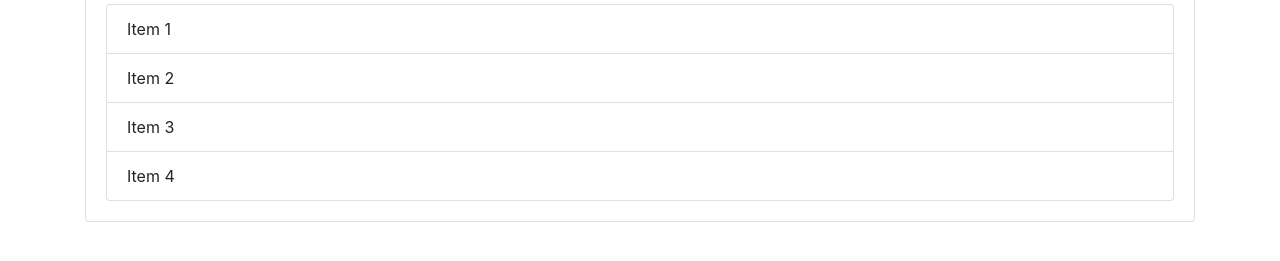
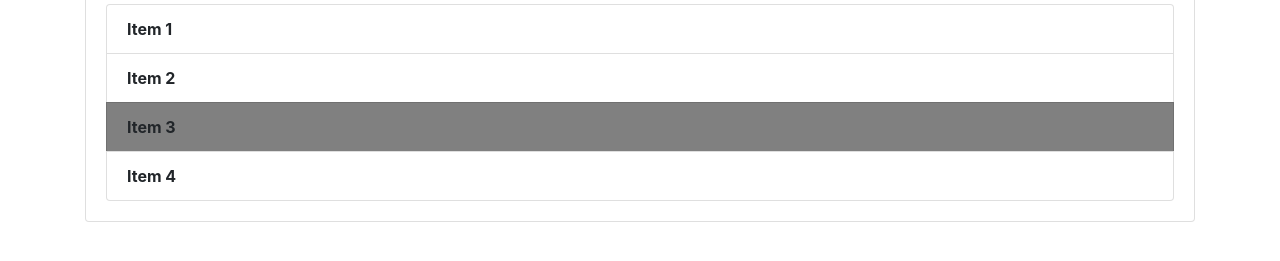
Before and after one commit to Surya-Pratap1912/sharpener_new, a plain HTML site: page index.html in a window 1280 px wide. Shown: the part 273-534 px from the top of the page. Drawn offline with nearby package versions, Linux system fonts and the light colour scheme.

Commit message:
4th commit

```diff
--- a/index.html
+++ b/index.html
@@ -6,6 +6,12 @@
   <meta http-equiv="X-UA-Compatible" content="ie=edge">
   <link rel="stylesheet" href="https://maxcdn.bootstrapcdn.com/bootstrap/4.0.0-beta/css/bootstrap.min.css" integrity="sha384-/Y6pD6FV/Vv2HJnA6t+vslU6fwYXjCFtcEpHbNJ0lyAFsXTsjBbfaDjzALeQsN6M" crossorigin="anonymous">
   <title>Item Lister</title>
+  <style >
+    #it-1
+    {
+        font-weight:bolder;
+    }
+  </style>
 </head>
 <body>
   <header id="main-header" class="bg-success text-white p-4 mb-3">
@@ -30,11 +36,20 @@
    </div>
   </div>
   <script>
-    items[2].style.backgroundColor= 'green';
-    items[1].style.fontWeight='bold';
-    items[2].style.fontWeight='bold';
-    items[3].style.fontWeight='bold';
-    items[0].style.fontWeight='bold';
+    var tgname= document.getElementsByTagName('li');
+console.log(tgname);
+
+tgname[2].style.backgroundColor= 'grey';
+tgname[1].style.fontWeight='bold';
+tgname[2].style.fontWeight='bold';
+tgname[3].style.fontWeight='bold';
+tgname[0].style.fontWeight='bold';
+
+for(let i=0;i<items.length;i++)
+{
+    tgname[i].style.backgroundColor='red';
+    tgname[i].style.fontWeight='bolder';
+}
 
   </script>
   <!-- <script src="dom.js"></script> -->
```
